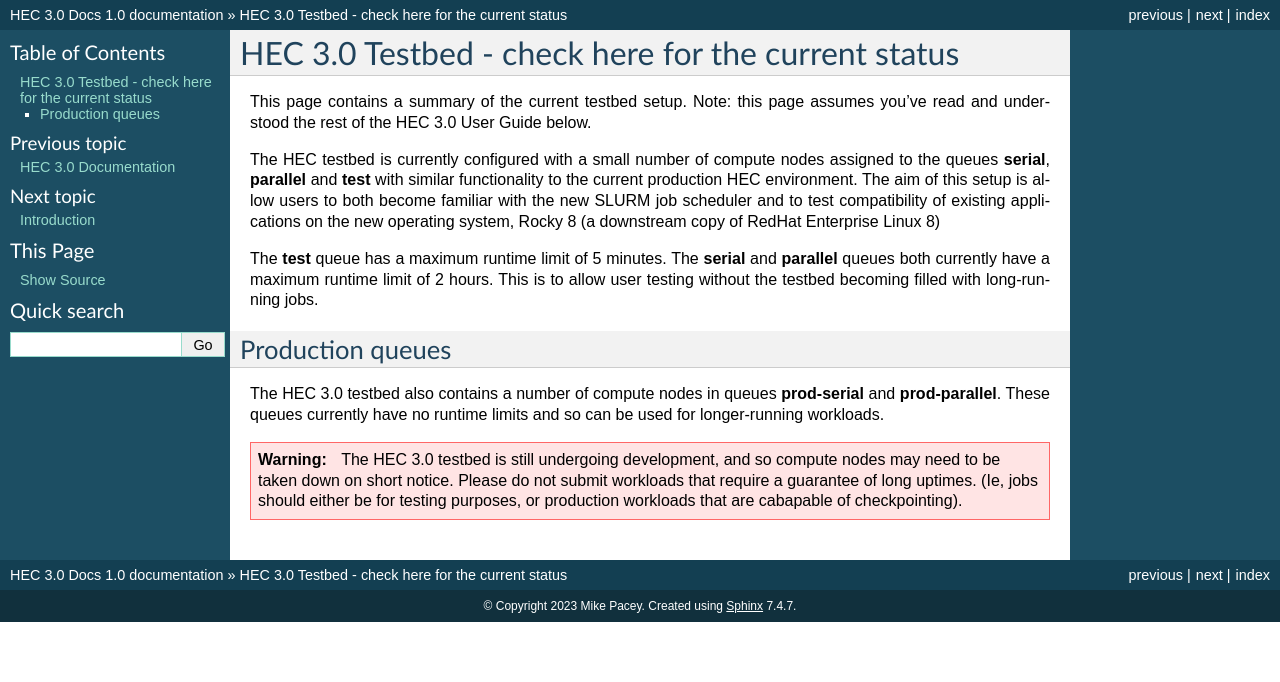
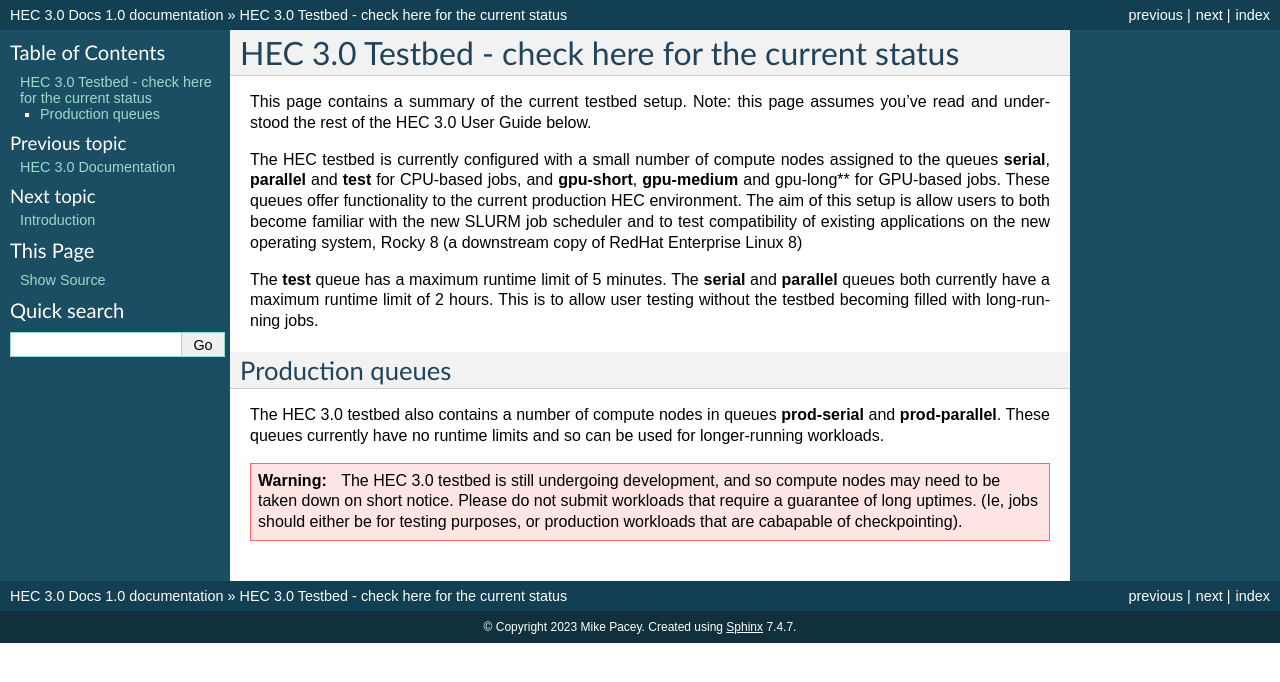
Before and after one commit to MikePacey/Lancaster-HEC, a Sphinx documentation site: the page built from docs/testbed.rst, in a window 1280 px wide. Shown: the top 682 px of the page. Built offline with Sphinx 7.4.7, drawn with Linux system fonts in a browser that asks for light colours.

Commit message:
basic launch page

```diff
--- a/docs/testbed.rst
+++ b/docs/testbed.rst
@@ -7,7 +7,9 @@ of the HEC 3.0 User Guide below.
 
 The HEC testbed is currently configured with a small number of
 compute nodes assigned to the queues **serial**, **parallel** and **test**
-with similar functionality to the current production HEC
+for CPU-based jobs, and **gpu-short**, **gpu-medium** and gpu-long** for
+GPU-based jobs.
+These queues offer functionality to the current production HEC
 environment. The aim of this setup is allow users to both
 become familiar with the new SLURM job scheduler and to test
 compatibility of existing applications on the new operating
```
